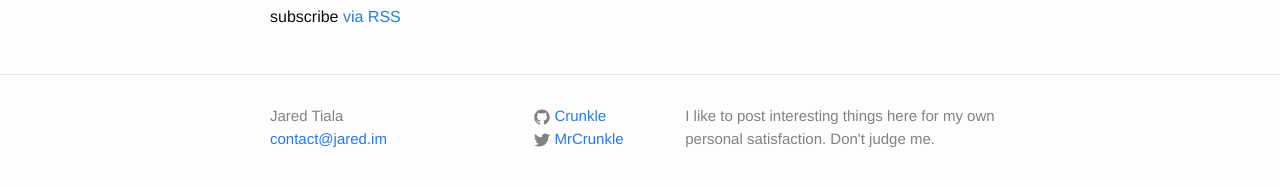
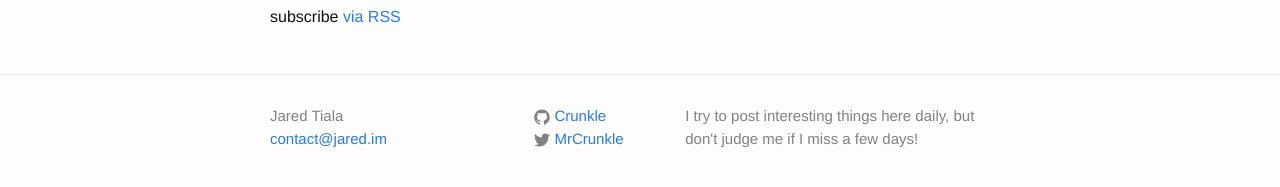
Before and after one commit to Crunkle/blog, a Jekyll site: the page built from index.html, in a window 1280 px wide. Shown: the part 222-409 px from the top of the page. Built offline with Jekyll 4.4.1, drawn with Linux system fonts in a browser that asks for light colours.

Commit message:
Update description for clarity

```diff
--- a/_config.yml
+++ b/_config.yml
@@ -1,6 +1,6 @@
 title: jared.im / Blog
 email: contact@jared.im
-description: I like to post interesting things here for my own personal satisfaction. Don't judge me.
+description: I try to post interesting things here daily, but don't judge me if I miss a few days!
 baseurl: /blog
 url: https://jared.im
 twitter_username: MrCrunkle
```
